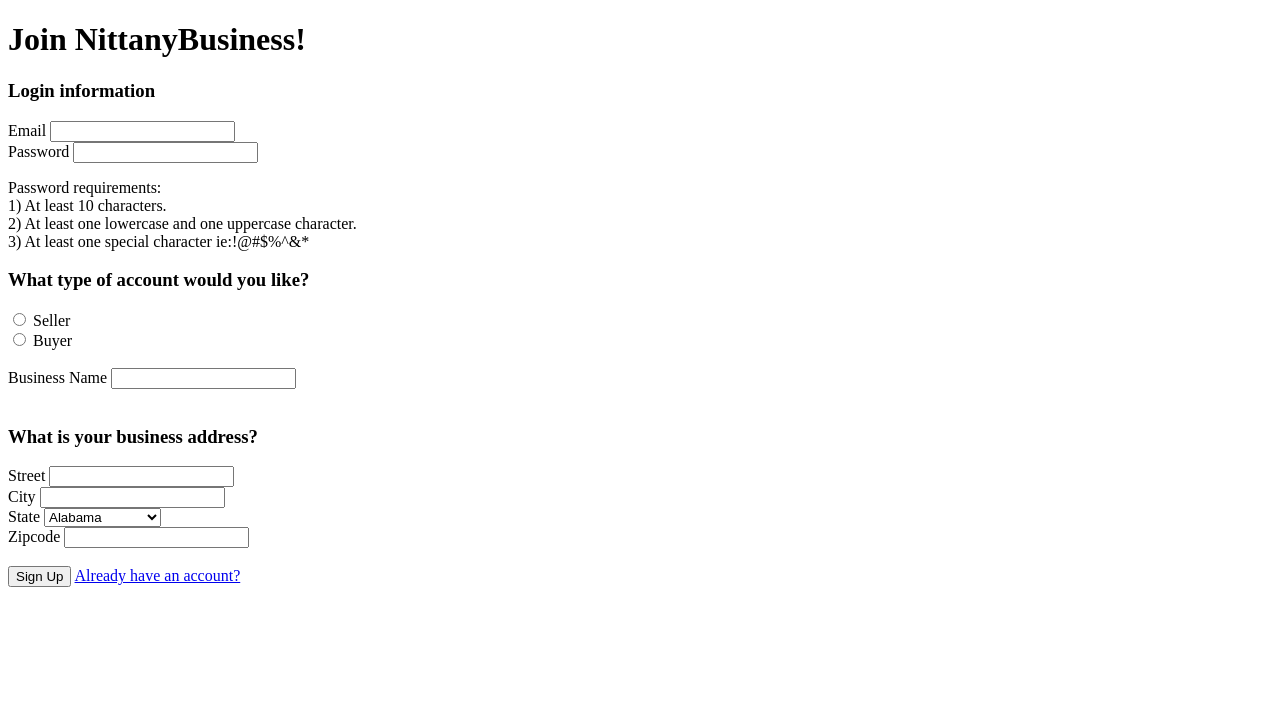
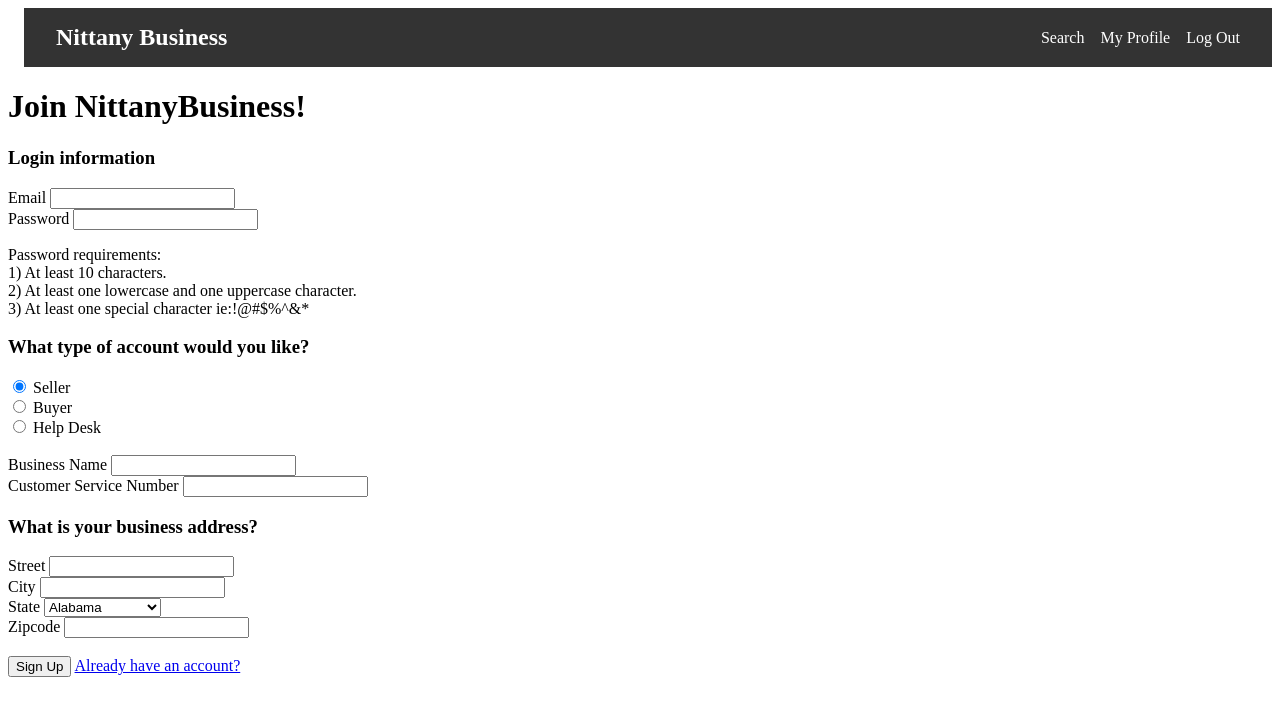
Before and after one commit to Andon-Li/DB-Team-Project-Phase-2, a Flask app: page /signuppage in a window 1280 px wide. Shown: the top 716 px of the page. Run offline with Flask 3, Linux system fonts and the light colour scheme.

Commit message:
addition of base.html, refactored signup.html, simplified language

```diff
--- a/templates/base.html
+++ b/templates/base.html
@@ -1,18 +1,53 @@
 <html lang="en">
 <head>
-    <link rel="stylesheet" href="/css/base.css">
     <title>{% block title %}{% endblock %} - NittanyBusiness</title>
+    <style>
+        #navbar {
+            display: flex;
+            justify-content: space-between;
+            align-items: center;
+            background-color: #333;
+            padding: 1rem 2rem;
+        }
+
+        #navbar {
+            color: white;
+            text-decoration: none;
+            margin-left: 1rem;
+        }
+
+        #navbar a {
+            color: white;
+            text-decoration: none;
+            margin-left: 1rem;
+        }
+        #navbar a:hover {
+            text-decoration: underline;
+        }
+
+        #logo {
+            color: white;
+            font-size: 1.5rem;
+            font-weight: bold;
+        }
+
+        #nav-links {
+            display: flex;
+        }
+    </style>
+    {% block head %}{% endblock %}
 </head>
 <body>
-    <header>
-        <nav>
-            <a href="/">Nittany business</a>
-            <a href="">search</a>
-            <a href=""></a>
+    <header id="navbar">
+        <div id="logo">Nittany Business</div>
+        <nav id="nav-links">
+            <a href="/search">Search</a>
+            <a href="/profile">My Profile</a>
+            <a href="/logout">Log Out</a>
         </nav>
     </header>
-    <div id="content">
-        {% block content %}{% endblock %}
+    <div id="body">
+        {% block body %}{% endblock %}
     </div>
 </body>
 </html>
--- a/templates/login.html
+++ b/templates/login.html
@@ -22,7 +22,7 @@
                 <input type="password" name="password" required class="form-control">
             </div>
             <button type="submit" href="login" class="btn btn-outline-success">Login</button>
-            <a class="btn btn-outline-secondary" href="/signuppage" role="button">Don't have an account?</a>
+            <a class="btn btn-outline-secondary" href="/signup" role="button">Don't have an account?</a>
             <!--For Error Message Handling-->
             {% if errorMessage %}
                 <p style="color: red;">{{ errorMessage }}</p>
--- a/templates/signup.html
+++ b/templates/signup.html
@@ -1,11 +1,7 @@
-<!DOCTYPE html>
-<html lang="en" dir="ltr">
-<head>
-    <meta charset="utf-8">
-    <meta name="viewport" content="width=device-width, initial-scale=1">
-    <title>NittanyBusiness</title>
-</head>
-<body>
+{% extends "base.html" %}
+{% block title %}Signup{% endblock %}
+
+{% block body %}
     <h1>Join NittanyBusiness!</h1>
 
     <!-- Form to type in email and password to signup-->
@@ -24,14 +20,20 @@
         </p>
 
         <h3>What type of account would you like?</h3>
-        <input type="radio" id="seller" name="account-type" required>
+        <input type="radio" id="seller" name="account-type" onchange="showCSNum()" value="seller" checked required>
         <label for="seller">Seller</label><br>
 
-        <input type="radio" id="buyer" name="account-type" required>
-        <label for="buyer">Buyer</label><br><br>
+        <input type="radio" id="buyer" name="account-type" onchange="showCSNum()" value="buyer" required>
+        <label for="buyer">Buyer</label><br>
+
+        <input type="radio" id="help-desk" name="account-type" onchange="showCSNum()" value="help-desk" required>
+        <label for="help-desk">Help Desk</label><br><br>
 
         <label for="business-name">Business Name</label>
-        <input type="text" name="password" required><br><br>
+        <input type="text" name="business-name" required><br>
+
+        <label for="CSNum" id="CSNumLabel">Customer Service Number</label>
+        <input type="text" name="CSNum" id="CSNumInput" required><br>
 
         <h3>What is your business address?</h3>
         <label for="address-street">Street</label>
@@ -97,13 +99,27 @@
         <label for="address-zip">Zipcode</label>
         <input type="text" name="address-zip" required><br><br>
 
-        <button type="submit" href="signup" onclick="verifyInputs()">Sign Up</button>
-        <a href="/loginpage" role="button">Already have an account?</a>
+        <button type="submit" href="signup">Sign Up</button>
+        <a href="/login" role="button">Already have an account?</a>
     </form>
+    {% if errorMessage %}
+        <p style="color: red;">{{ errorMessage }}</p>
+    {% endif %}
     <script>
-        function verifyInputs() {
-            // Use regex to verify all text inputs.
+        function showCSNum() {
+            // Run when account type radio input changes. Checks if 'seller' input is checked.
+            //      If it is checked, prompt the user to input their customer service number.
+            //      If not checked, remove prompt and make hidden input not required.
+            if (document.getElementById("seller").checked == false) {
+                document.getElementById("CSNumLabel").style.display = "none";
+                document.getElementById("CSNumInput").style.display = "none";
+                document.getElementById("CSNumInput").required = false;
+            }
+            else {
+                document.getElementById("CSNumLabel").style.display = "inline";
+                document.getElementById("CSNumInput").style.display = "inline";
+                document.getElementById("CSNumInput").required = false;
+            }
         }
     </script>
-</body>
-</html>
+{% endblock %}
```
